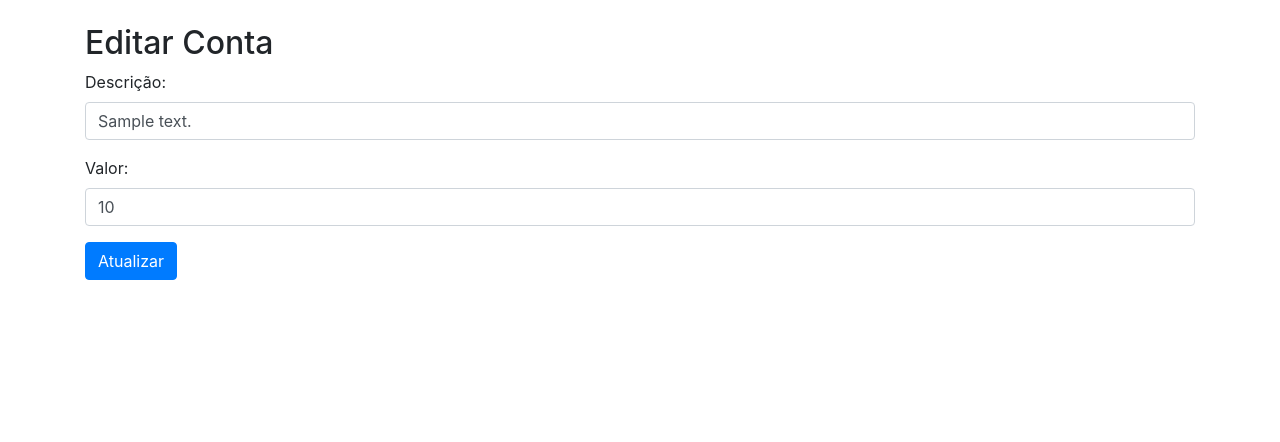
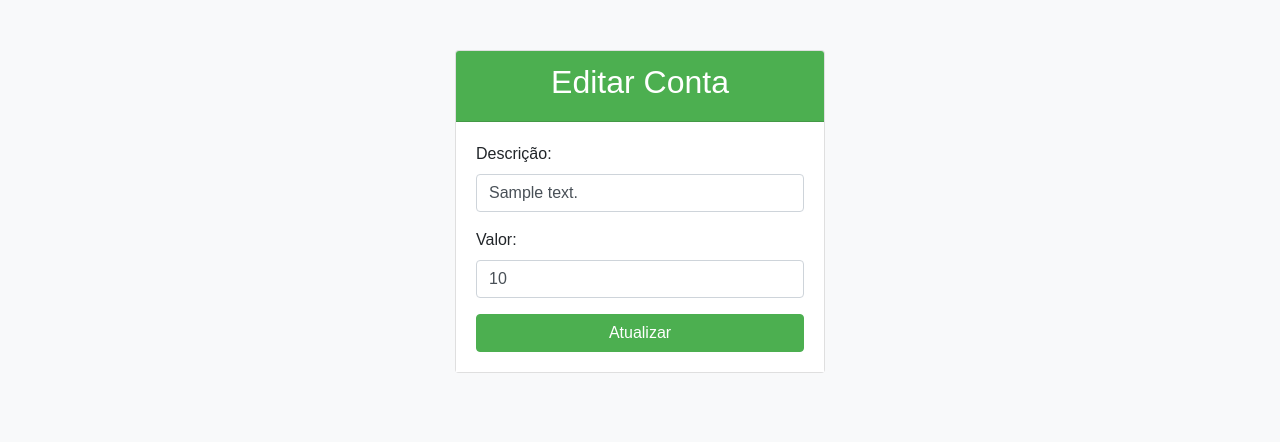
Before and after one commit to paulogeraldo1/prj-eng-software, a Flask app: template templates/editar_conta.html in a window 1280 px wide. Shown: the top 442 px of the page. Run offline with Flask 3, Linux system fonts and the light colour scheme; the template is opened without the code that fills it: most values are stand-ins (such as "Sample title", 1, 10 or a date in 2020); some libraries are stand-ins or nearby versions.

Commit message:
update interface do editar_conta

```diff
--- a/templates/editar_conta.html
+++ b/templates/editar_conta.html
@@ -5,21 +5,58 @@
     <meta name="viewport" content="width=device-width, initial-scale=1.0">
     <title>Editar Conta</title>
     <link rel="stylesheet" href="https://stackpath.bootstrapcdn.com/bootstrap/4.5.2/css/bootstrap.min.css">
+    <style>
+        body {
+            font-family: Arial, sans-serif;
+            background-color: #f8f9fa;
+            padding-top: 50px;
+            padding-bottom: 50px;
+        }
+        .container {
+            max-width: 400px;
+            margin: 0 auto;
+        }
+        .card {
+            margin-bottom: 20px;
+        }
+        .card-header {
+            background-color: #4CAF50;
+            color: #fff;
+            font-weight: bold;
+        }
+        .card-body {
+            background-color: #fff;
+        }
+        .btn-primary {
+            background-color: #4CAF50;
+            border-color: #4CAF50;
+        }
+        .btn-primary:hover {
+            background-color: #4CAF50;
+            border-color: #4CAF50;
+        }
+    </style>
 </head>
 <body>
     <div class="container">
-        <h2 class="mt-4">Editar Conta</h2>
-        <form method="post" action="">
-            <div class="form-group">
-                <label for="descricao">Descrição:</label>
-                <input type="text" class="form-control" id="descricao" name="descricao" value="{{ conta['descricao'] }}">
+        <div class="card">
+            <div class="card-header">
+                <h2 class="text-center text-white">Editar Conta</h2>
             </div>
-            <div class="form-group">
-                <label for="valor">Valor:</label>
-                <input type="text" class="form-control" id="valor" name="valor" value="{{ conta['valor'] }}">
+            <div class="card-body">
+                <form action="/editar_conta/{{ indice }}" method="POST">
+                    <div class="form-group">
+                        <label for="descricao">Descrição:</label>
+                        <input type="text" id="descricao" name="descricao" class="form-control" value="{{ conta.descricao }}">
+                    </div>
+                    <div class="form-group">
+                        <label for="valor">Valor:</label>
+                        <input type="text" id="valor" name="valor" class="form-control" value="{{ conta.valor }}">
+                    </div>
+                    <button type="submit" class="btn btn-primary btn-block">Atualizar</button>
+                </form>
             </div>
-            <button type="submit" class="btn btn-primary">Atualizar</button>
-        </form>
+        </div>
     </div>
 </body>
 </html>
```
